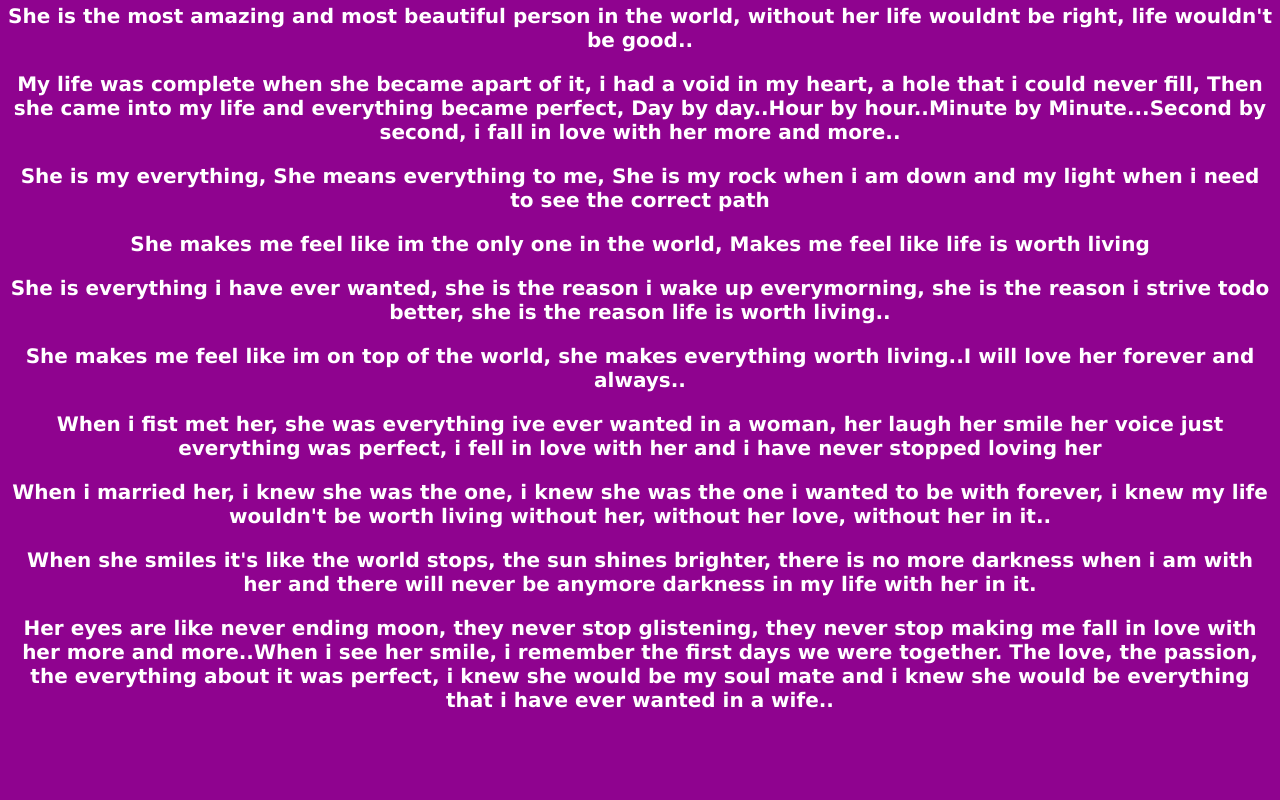
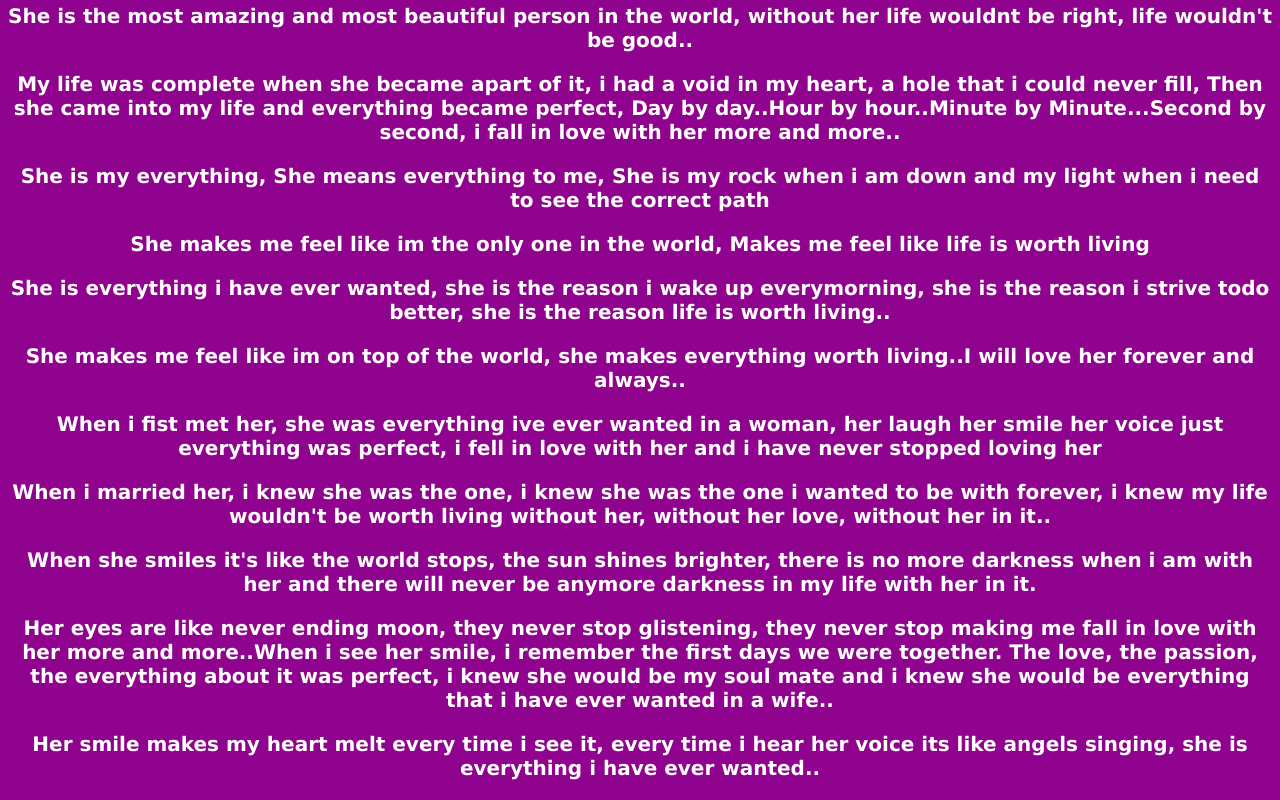
Before and after one commit to Namelessking6969/iloveyou2, a plain HTML site: page index.html in a window 1280 px wide. Shown: the part 2200-3000 px from the top of the page. Before the commit the page ends 2932 px from the top, so only its background shows below. Drawn offline with Linux system fonts and the light colour scheme.

Commit message:
Update index.html

```diff
--- a/index.html
+++ b/index.html
@@ -49,6 +49,7 @@
         The love, the passion, the everything about it was perfect, i knew she would be my soul mate and i knew she would
         be everything that i have ever wanted in a wife..
     </b></p>
+    <p style="color:white;"><b>Her smile makes my heart melt every time i see it, every time i hear her voice its like angels singing, she is everything i have ever wanted..</b></p>
 
 
 </body>
```
